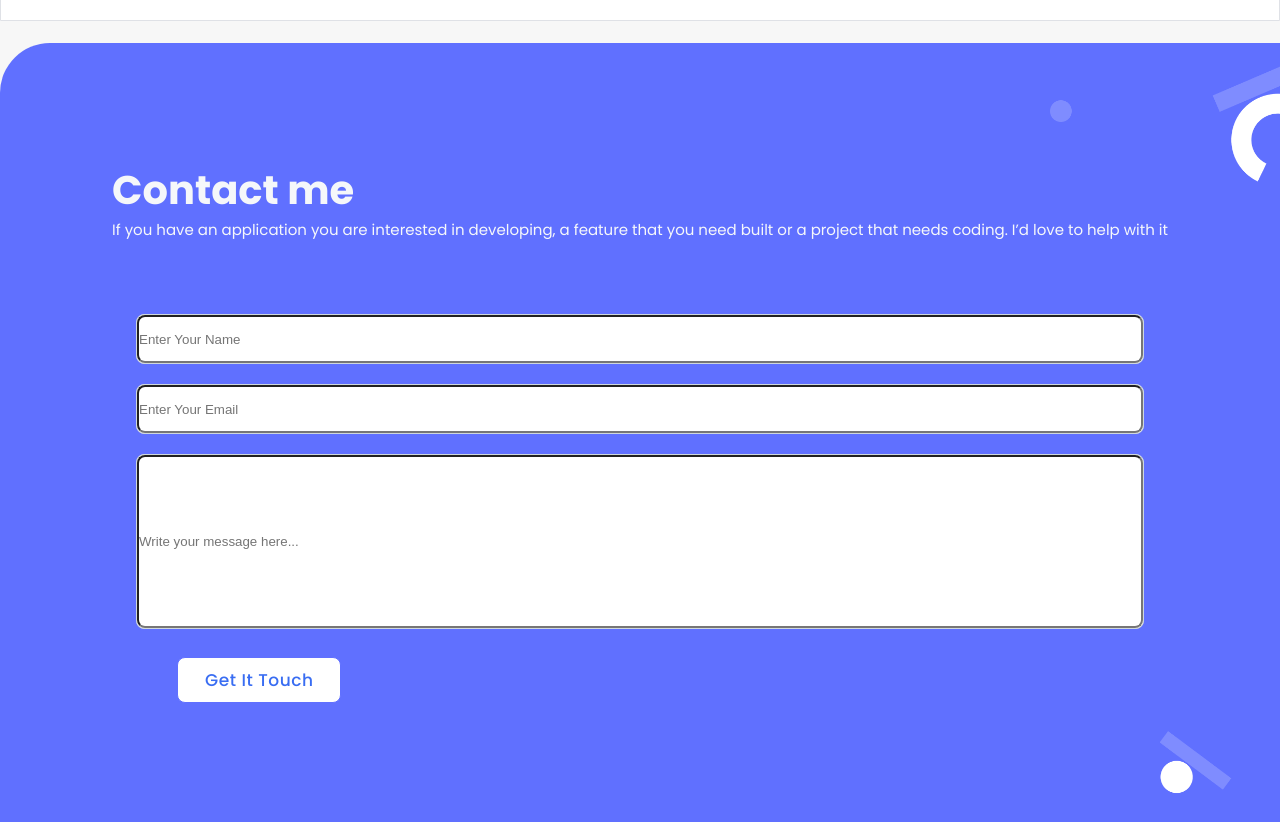
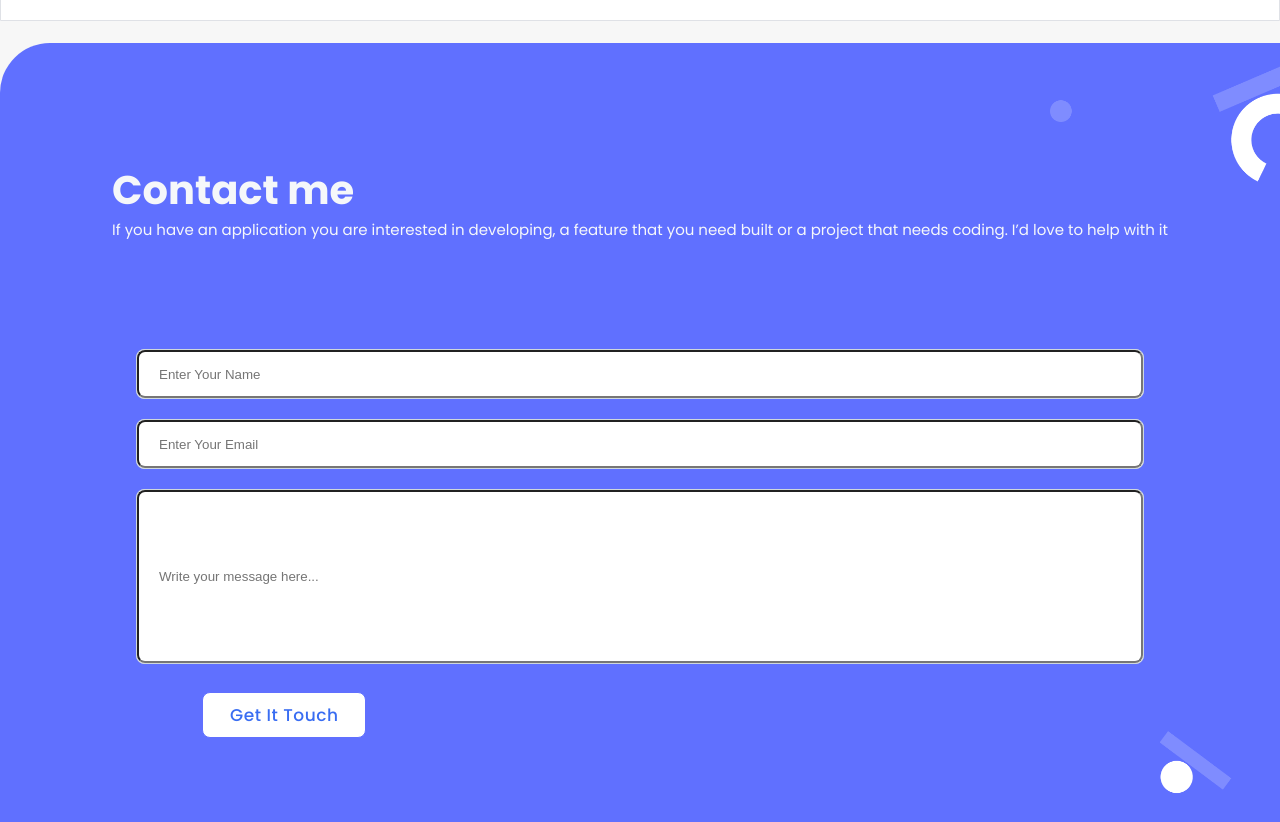
Before and after one commit to DamenaM/setup-and-mobile-first-project, a website: page index.html in a window 1280 px wide. Shown: the part 4495-5317 px from the top of the page. Drawn offline with Linux system fonts and the light colour scheme.

Commit message:
Fix alignment issue on contact form

```diff
--- a/index.html
+++ b/index.html
@@ -212,7 +212,7 @@
                 <input class="texform"  type="email"  id="email"  name="email"   placeholder="Enter Your Email"  required  />
             </div>
             <div class="form-group2">
-                <input class="texform2"  name="comment"  id="comment"   cols="50"   rows="6"  placeholder="Write your message here..."  required  />
+                <input class="texform2"  name="comment"  id="comment" maxlength="500"s  placeholder="Write your message here..."  required  />
             </div>
             <div class="buttonsee2">
                 <button class="contactbutton"> Get It Touch </button>
--- a/style.css
+++ b/style.css
@@ -661,16 +661,19 @@ body {
 
 .buttonsee2 {
   margin-top: 28px;
+  padding-left: 25px;
 }
 
 .texform {
   height: 50px;
   border-radius: 8px;
+  padding-left: 20px;
 }
 
 .texform2 {
   height: 174px;
   border-radius: 8px;
+  padding-left: 20px;
 }
 
 .works2 {
@@ -777,4 +780,5 @@ body {
   display: flex;
   flex-direction: column;
   justify-content: space-between;
+  padding-bottom: 35px;
 }
```
